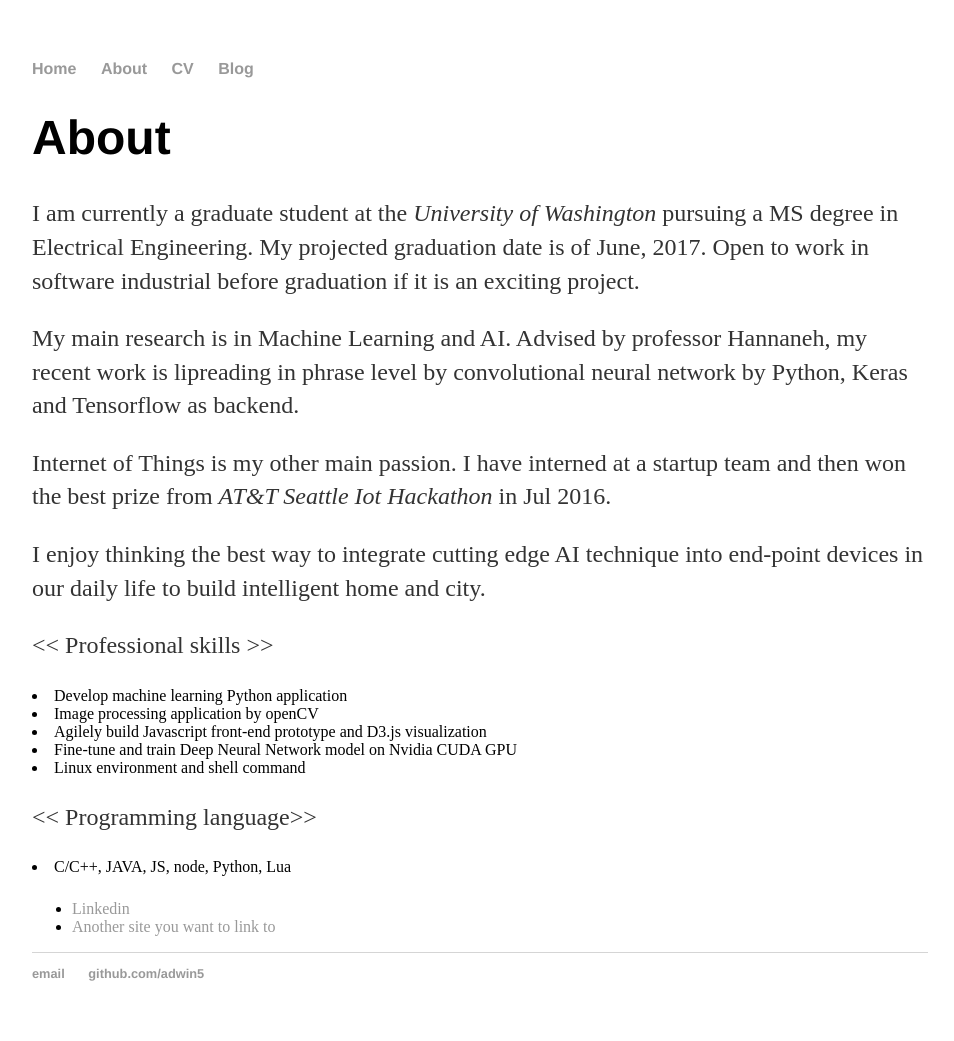
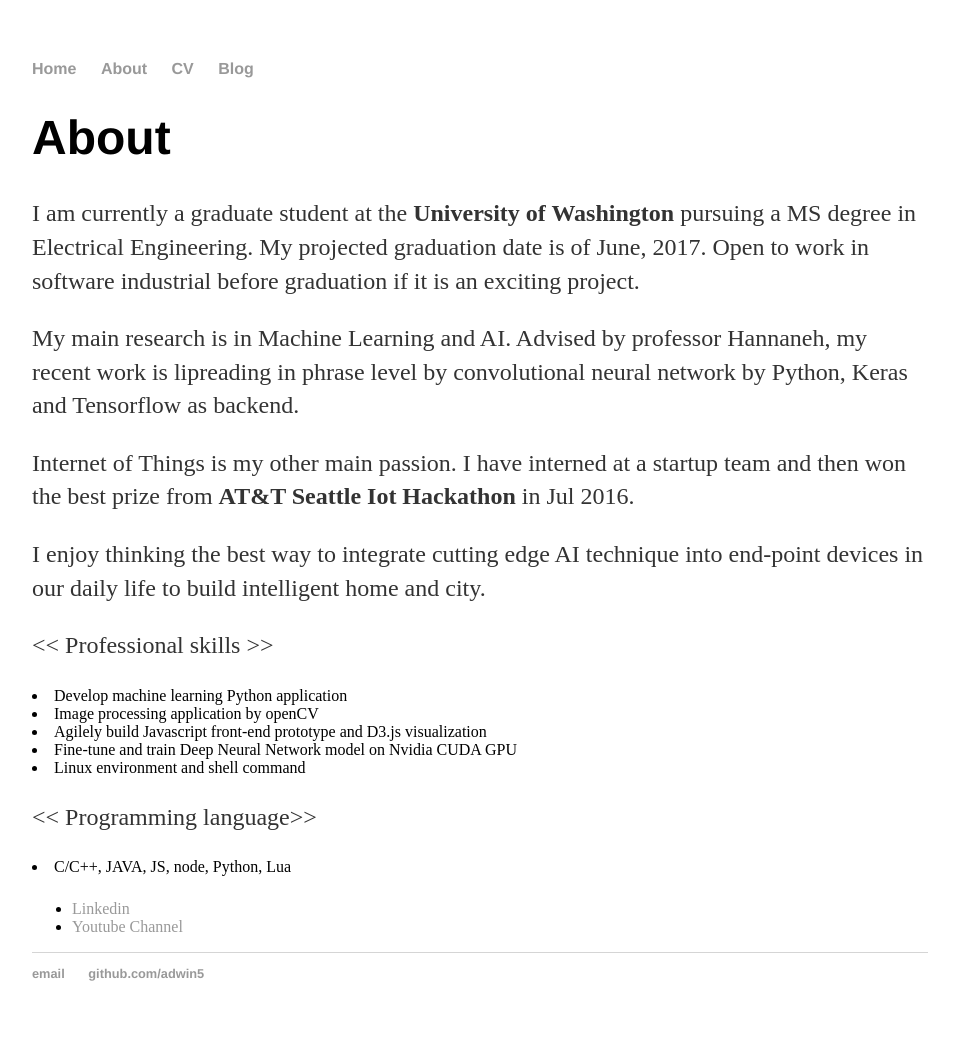
Before and after one commit to adwin5/adwin5.github.io, a Jekyll site: the page built from about/index.html, in a window 1280 px wide. Shown: the whole page, without its empty margins (160-1114 px from the left). Built offline with Jekyll 4.4.1, drawn with Linux system fonts in a browser that asks for light colours.

Commit message:
Update index.html

```diff
--- a/about/index.html
+++ b/about/index.html
@@ -5,11 +5,11 @@ title: About Adwin
 
 		<div class="about">
 			<h1>About</h1>
-			<p>I am currently a graduate student at the <em>University of Washington</em> pursuing a MS degree in Electrical Engineering. My projected graduation date is of June, 2017. Open to work in software industrial before graduation if it is an exciting project.
+			<p>I am currently a graduate student at the <strong>University of Washington</strong> pursuing a MS degree in Electrical Engineering. My projected graduation date is of June, 2017. Open to work in software industrial before graduation if it is an exciting project.
 			</p>
 			<p>My main research is in Machine Learning and AI. Advised by professor Hannaneh, my recent work is lipreading in phrase level by convolutional neural network by Python, Keras and Tensorflow as backend.
 			</p>
-			<p>Internet of Things is my other main passion. I have interned at a startup team and then won the best prize from <em>AT&T Seattle Iot Hackathon</em> in Jul 2016.
+			<p>Internet of Things is my other main passion. I have interned at a startup team and then won the best prize from <strong>AT&T Seattle Iot Hackathon</strong> in Jul 2016.
 			</p>
 			<p>I enjoy thinking the best way to integrate cutting edge AI technique into end-point devices in our daily life to build intelligent home and city.
 			</p>
@@ -27,6 +27,6 @@ title: About Adwin
 			</p>
 			<ul class="contacts">
 				<li><a href="https://www.linkedin.com/in/adwin-j/en">Linkedin</a></li>
-				<li><a href="#">Another site you want to link to</a></li>
+				<li><a href="https://www.youtube.com/channel/UCwvkipm0M9Qy_AXhVM4iR3w/videos?sort=dd&live_view=500&flow=grid&view=0">Youtube Channel</a></li>
 				</ul>
 		</div>
```
